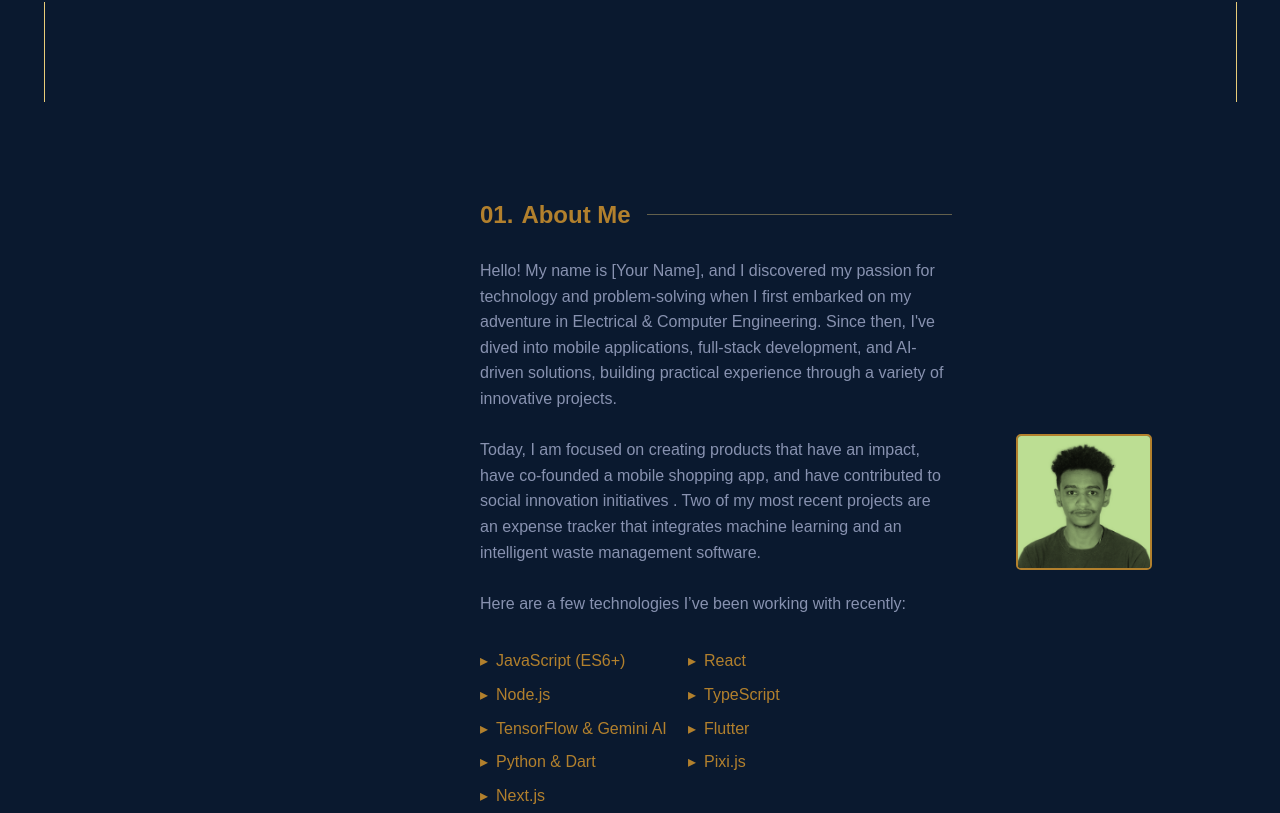
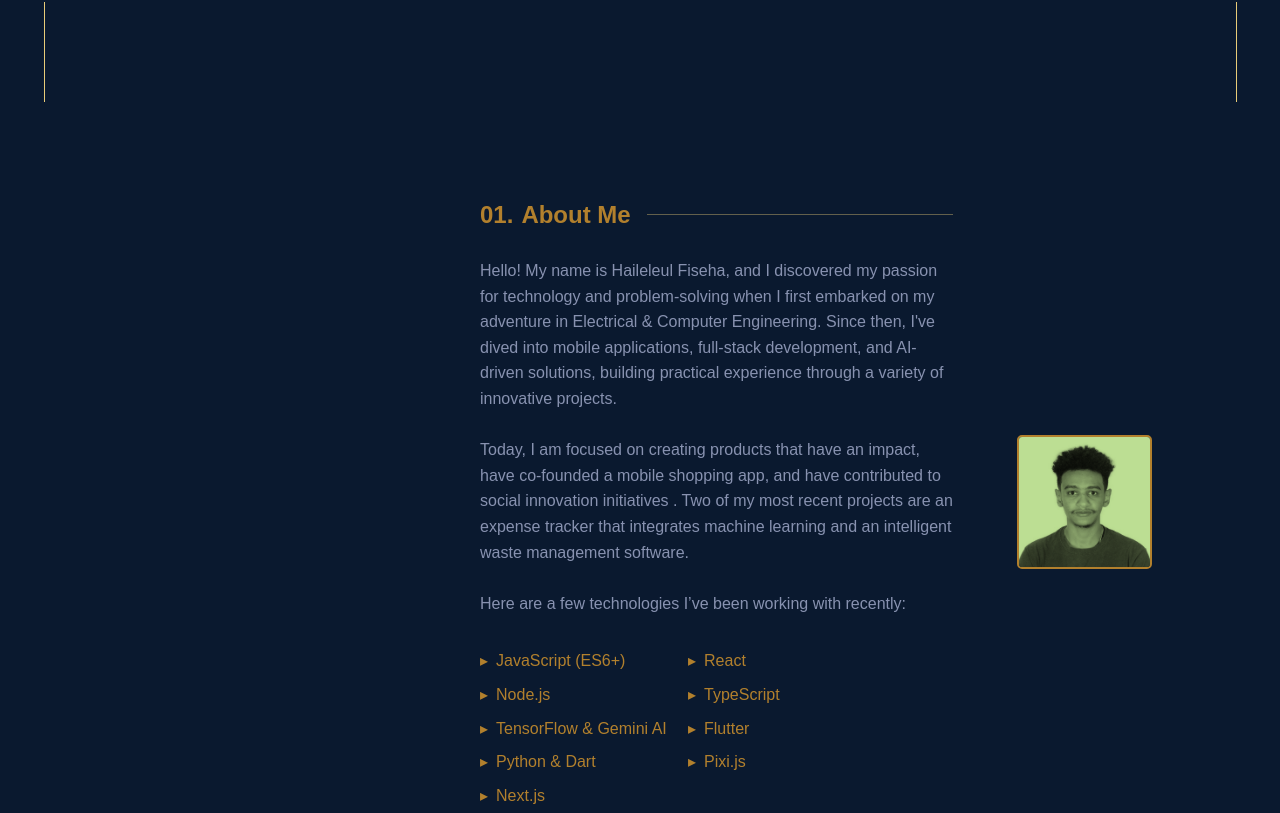
Before and after one commit to haile1713/my-portfolio, a React (Create React App) app in the folder V2/my-portfolio/: page / in a window 1280 px wide. Shown: the part 698-1511 px from the top of the page. Built offline with nearby package versions, Linux system fonts and the light colour scheme.

Commit message:
edited the about section

```diff
--- a/V2/my-portfolio/src/components/About.js
+++ b/V2/my-portfolio/src/components/About.js
@@ -127,14 +127,15 @@ const ProfileImage = styled.img`
 	width: 100%;
 	height: auto; /* Maintain aspect ratio */
 	object-fit: cover;
-	filter: grayscale(100%) brightness(0.7) sepia(0.8) hue-rotate(45deg) saturate(1.5);
+	filter: grayscale(100%) brightness(0.7) sepia(0.8) hue-rotate(45deg)
+		saturate(1.5);
 	transition: filter 0.3s ease;
 
 	${ProfileImageWrapper}:hover & {
-		filter: grayscale(0%) brightness(1) sepia(0.3) hue-rotate(20deg) saturate(1.2);
+		filter: grayscale(0%) brightness(1) sepia(0.3) hue-rotate(20deg)
+			saturate(1.2);
 	}
 `;
-
 
 const About = () => {
 	return (
@@ -142,8 +143,8 @@ const About = () => {
 			<Content>
 				<Title>About Me</Title>
 				<Description>
-					Hello! My name is [Your Name], and I discovered my passion for
-					technology and problem-solving when I first embarked on my
+					Hello! My name is Haileleul Fiseha, and I discovered my passion
+					for technology and problem-solving when I first embarked on my
 					adventure in Electrical & Computer Engineering. Since then, I've
 					dived into mobile applications, full-stack development, and
 					AI-driven solutions, building practical experience through a
```
Also changed, not shown: V2/my-portfolio/src/components/Work.js (+5 -3 lines).
